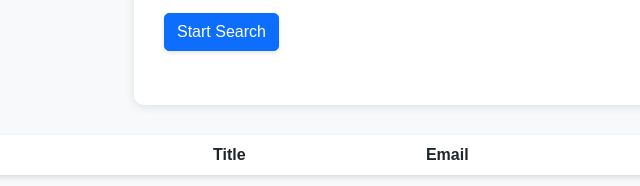
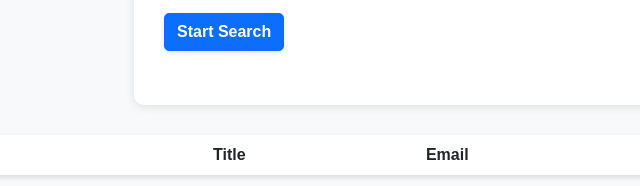
Before and after one commit to AbubakarMian/demand_base, a website: page get_data.html in a window 1280 px wide. Shown: the part 212-398 px from the top of the page, 56-696 px from the left. Drawn offline with nearby package versions, Linux system fonts and the light colour scheme.

Commit message:
css fixes

```diff
--- a/app.css
+++ b/app.css
@@ -65,7 +65,14 @@ table td {
 #toastContainer .toast {
     animation: slideIn 0.5s ease-out;
 }
-
+.btn_area {
+    display: flex;
+    justify-content: space-between;
+}
+.btn_area button {
+    color: white;
+    font-weight: 900;
+}
 @keyframes slideIn {
     from {
         transform: translateX(-100%);
--- a/get_data.html
+++ b/get_data.html
@@ -33,10 +33,13 @@
                     value="https://web.demandbase.com/sales/company/1026419/people"
                     placeholder="https://web.demandbase.com/sales/company/1026419/people" required>
             </div>
+            <div class="btn_area">
 
-            <button type="button" id="startButton" class="btn btn-primary">Start Search</button>
-            <button type="button" id="stopButton" style="display: none;" class="btn btn-danger">Stop Search</button>
-            <button id="downloadCsvButton" style="display: none;" class="btn btn-info">Download CSV</button>
+                <button type="button" id="startButton" class="btn btn-primary">Start Search</button>
+                <button type="button" id="stopButton" style="display: none;" class="btn btn-danger">Stop Search</button>
+                <button id="downloadCsvButton" style="display: none;" class="btn btn-info">Download CSV</button>
+            </div>
+
         </form>
 
         <div id="result" class="mt-4"></div>
@@ -54,13 +57,14 @@
         </thead>
         <tbody></tbody>
     </table>
-    <div class="modal fade" id="loadingModal" data-bs-backdrop="static" tabindex="-1" aria-labelledby="loadingModalLabel" aria-hidden="true">
+    <div class="modal fade" id="loadingModal" data-bs-backdrop="static" tabindex="-1"
+        aria-labelledby="loadingModalLabel" aria-hidden="true">
         <div class="modal-dialog modal-dialog-centered">
             <div class="modal-content">
                 <div class="modal-header">
                     <h5 class="modal-title" id="loadingModalLabel">Loading In Progress</h5>
-                    <button type="button" style="display: none;" id="closeLoadingbtn" class="btn-close" data-bs-dismiss="modal"
-                        aria-label="Close"></button>
+                    <button type="button" style="display: none;" id="closeLoadingbtn" class="btn-close"
+                        data-bs-dismiss="modal" aria-label="Close"></button>
                 </div>
                 <div class="modal-body">
                     <div id="loadingMessage">Loading...</div>
```
